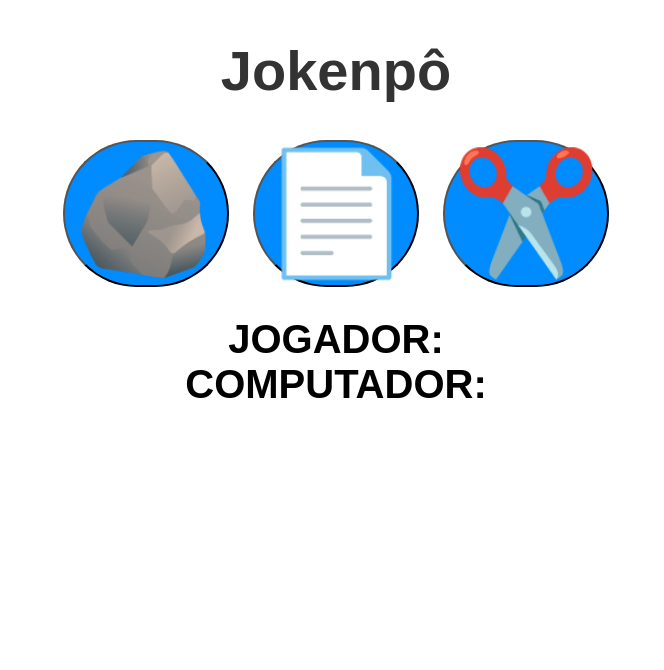
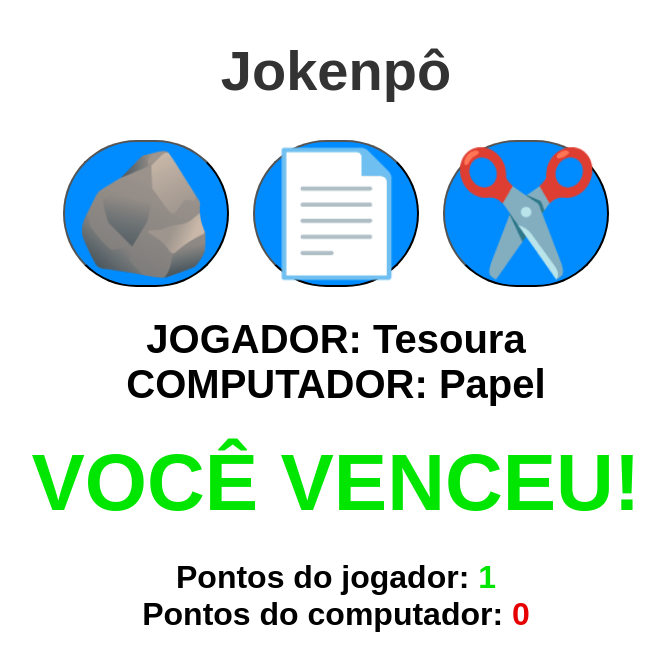
Before and after one commit to Waondered/Jokenpo, a plain HTML site: page index.html in a window 1280 px wide. Both pictures are taken after a click on the button "✂️". Shown: the whole page, without its empty margins (304-968 px from the left). Drawn offline with Linux system fonts and the light colour scheme.

Commit message:
Interativdade com JS e modificações no HTML

```diff
--- a/index.html
+++ b/index.html
@@ -10,15 +10,23 @@
     <h1>Jokenpô</h1>
 
     <div class="choices">
-    <button onclick="playGame('rock')">🪨 </button>
-    <button onclick="playGame('paper')">📄 </button>
-    <button onclick="playGame('scissors')">✂️ </button>
+    <button onclick="playGame('Pedra')">🪨 </button>
+    <button onclick="playGame('Papel')">📄 </button>
+    <button onclick="playGame('Tesoura')">✂️ </button>
     </div>
 
     <div id="playerDisplay">JOGADOR:</div>
     <div id="computerDisplay">COMPUTADOR:</div>
     <div id="resultDisplay"></div>
 
+    <div class="scoreDisplay">
+        Pontos do jogador: <span id="playerScoreDisplay">0</span>
+    </div>
+
+    <div class="scoreDisplay">
+        Pontos do computador: <span id="computerScoreDisplay">0</span>
+    </div>
+
 
     <script src="index.js"></script>
 </body>
--- a/index.js
+++ b/index.js
@@ -0,0 +1,50 @@
+const choices = ["Pedra", "Papel", "Tesoura"];
+const playerDisplay = document.getElementById("playerDisplay");
+const computerDisplay = document.getElementById("computerDisplay");
+const resultDisplay = document.getElementById("resultDisplay");
+const playerScoreDisplay = document.getElementById("playerScoreDisplay");
+const computerScoreDisplay = document.getElementById("computerScoreDisplay");
+
+let playerScore = 0;
+let computerScore = 0;
+
+function playGame(playerChoice){
+
+    const computerChoice = choices[Math.floor(Math.random() * 3)];
+    let result = "";
+
+    if(playerChoice === computerChoice){
+        result = "EMPATE";
+    }
+    else{
+        switch(playerChoice){
+            case "Pedra":
+                result = (computerChoice === "Tesoura") ? "VOCÊ VENCEU!" : "VOCÊ PERDEU!"
+                break;
+            case "Papel":
+                result = (computerChoice === "Pedra") ? "VOCÊ VENCEU!" : "VOCÊ PERDEU!"
+                break;
+            case "Tesoura":
+                result = (computerChoice === "Papel") ? "VOCÊ VENCEU!" : "VOCÊ PERDEU!"
+                break;
+        }
+    }
+
+    playerDisplay.textContent = `JOGADOR: ${playerChoice}`;
+    computerDisplay.textContent = `COMPUTADOR: ${computerChoice}`;
+    resultDisplay.textContent = result;
+
+    resultDisplay.classList.remove("winText", "loseText")
+    switch(result){
+        case "VOCÊ VENCEU!":
+            resultDisplay.classList.add("winText");
+            playerScore++;
+            playerScoreDisplay.textContent = playerScore;
+            break;
+        case "VOCÊ PERDEU!":
+            resultDisplay.classList.add("loseText");
+            computerScore++;
+            computerScoreDisplay.textContent = computerScore;
+            break;
+    }
+}
--- a/style.css
+++ b/style.css
@@ -36,3 +36,15 @@ h1{
     font-size: 5rem;
     margin: 30px 0;
 }
+
+.scoreDisplay{
+    font-size: 2rem;
+}
+
+.winText, #playerScoreDisplay{
+    color: hsl(120, 100%, 45%);
+}
+
+.loseText, #computerScoreDisplay{
+    color: hsl(0, 100%, 45%)
+}
```
